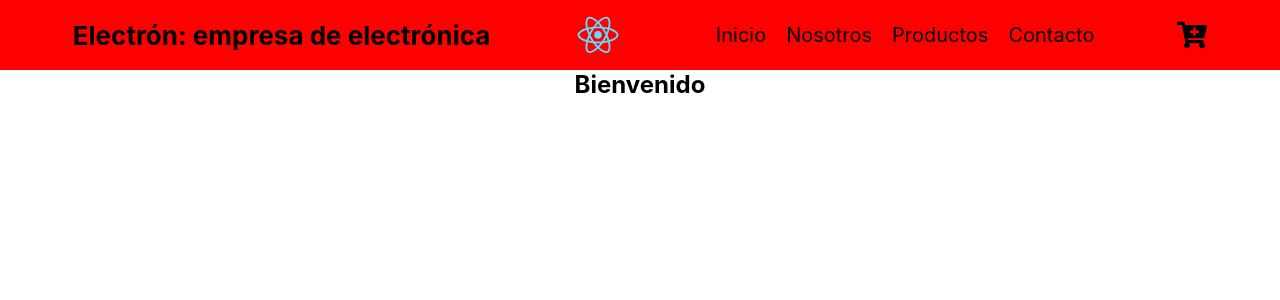
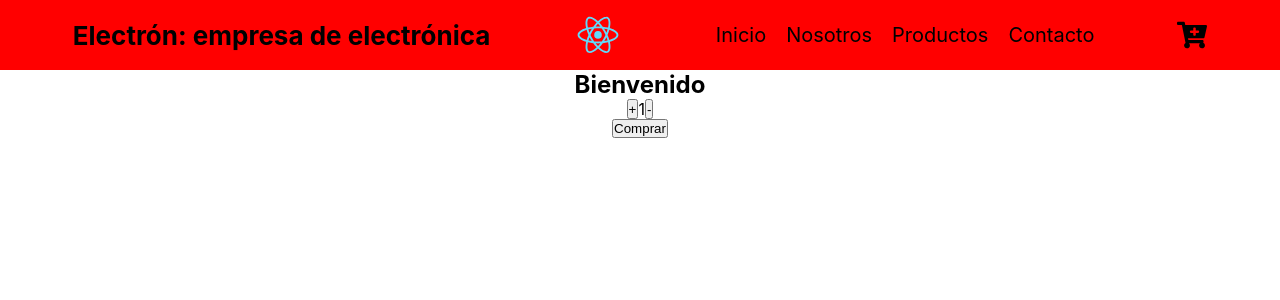
Before and after one commit to Julian-Scampino/proyectoreact-scampino, a React (Create React App) app: page / in a window 1280 px wide. Shown: the top 300 px of the page. Built offline with nearby package versions, Linux system fonts and the light colour scheme.

Commit message:
desafio clase 5 contador con boton

```diff
--- a/src/App.js
+++ b/src/App.js
@@ -1,11 +1,12 @@
 import NavBar from './components/NavBar'
 import ItemListContainer from './components/ItemListContainer'
+
 
 function App() {
   return (
     <>
       <NavBar/>
-      <ItemListContainer greeting = "Bienvenido"/>
+      <ItemListContainer greeting="Bienvenido"/>
     </>
   );
 }
--- /dev/null
+++ b/src/components/ItemCount.js
@@ -0,0 +1,30 @@
+import React, {useState} from 'react'
+
+const ItemCount = ({stock, initial, onAdd}) =>{
+    const [contador, setContador] = useState(initial)
+
+    const mas = () =>{
+        if(contador < stock){
+            setContador(contador + 1)
+        }
+    }
+    const menos = () =>{
+        if(contador > 1){
+            setContador(contador - 1)
+        }
+    }
+    return(
+        <>
+            <div style={{display:'flex', flexDirection:'column', justifyContent:'center', alignItems:'center'}}>
+                <div style={{display:'flex'}}>
+                    <button onClick={mas}>+</button>
+                    <p>{contador}</p>
+                    <button onClick={menos}>-</button>
+                </div>
+                <button onClick={onAdd}>Comprar</button>
+            </div>
+        </>
+    )
+}
+
+export default ItemCount
--- a/src/components/ItemListContainer.js
+++ b/src/components/ItemListContainer.js
@@ -1,6 +1,14 @@
-const Saludar = ({greeting}) =>{
+import ItemCount from './ItemCount'
+
+const onAdd = () =>{
+    alert("Comprado, gracias")
+}
+const ItemListContainer = ({greeting}) =>{
     return(
-        <h2 style={{textAlign:'center'}}>{greeting}</h2>
+        <>
+            <h2 style={{textAlign:'center'}}>{greeting}</h2>
+            <ItemCount stock={5} initial={1} onAdd={onAdd}/>
+        </>
     )
 }
-export default Saludar
+export default ItemListContainer
```
